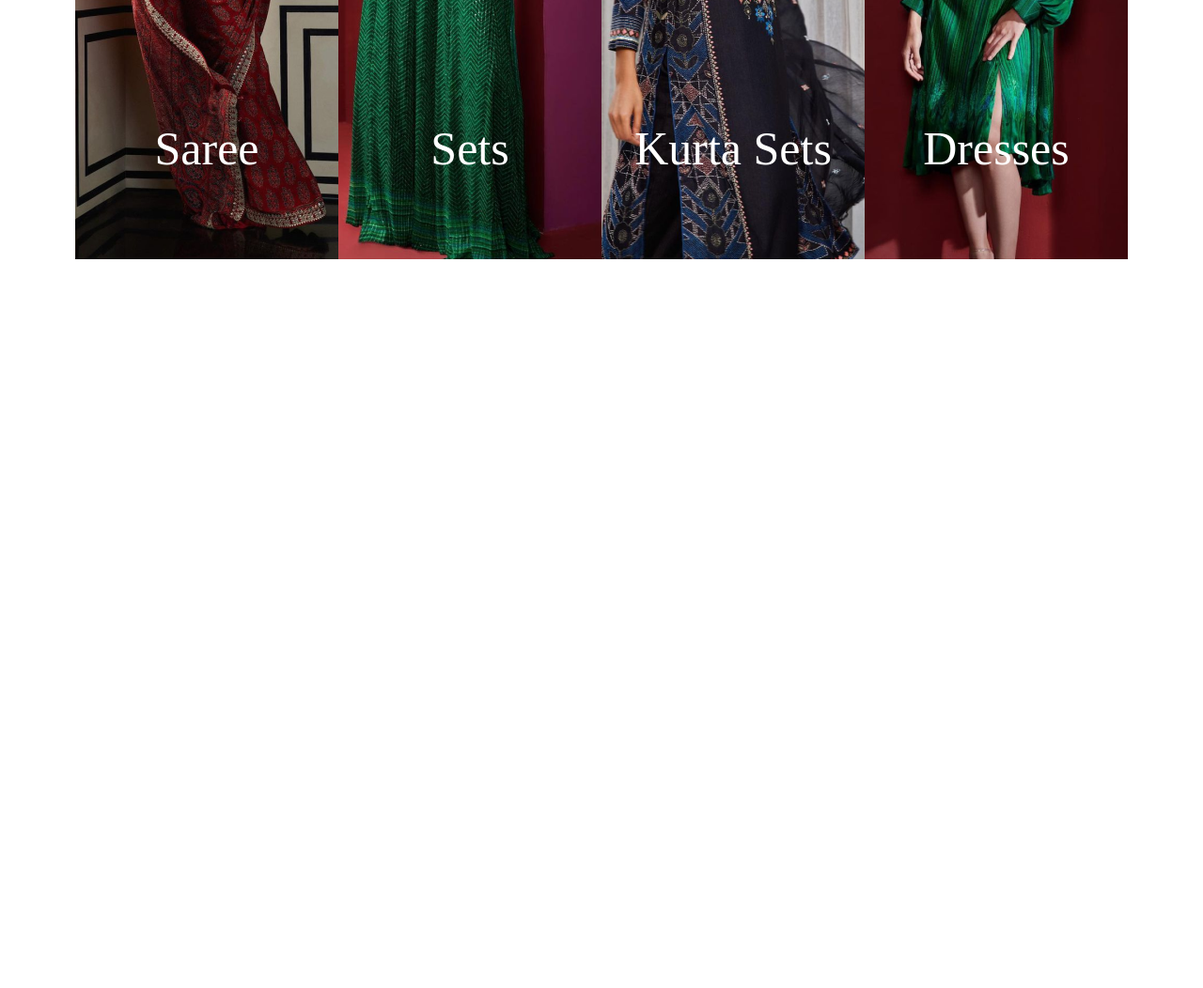
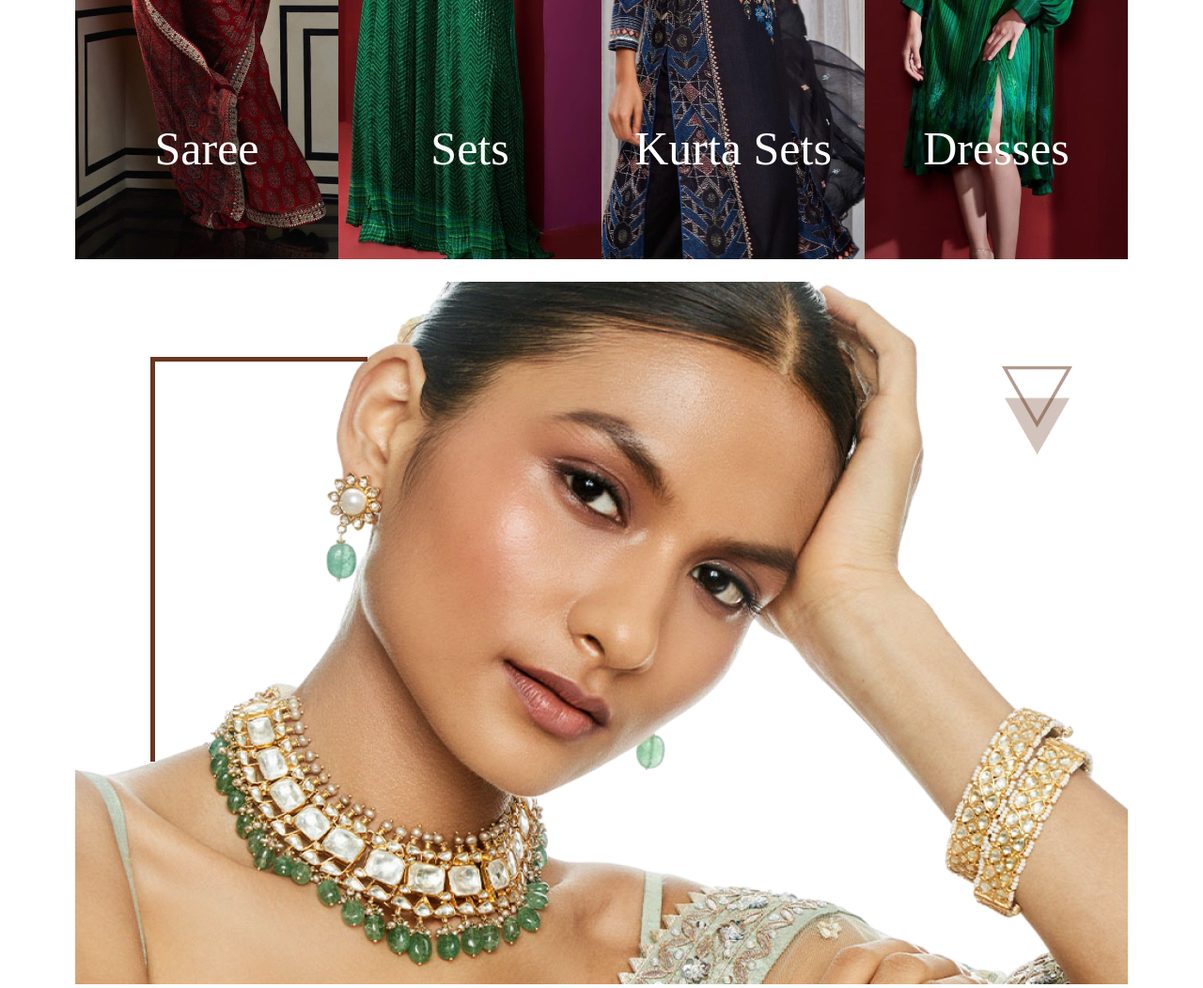
Before and after one commit to MatkovskyA/FH-Anita-Dongre, a plain HTML site: page index.html in a window 1280 px wide. Shown: the part 1503-2555 px from the top of the page at 94% size. Before the commit the page ends 1803 px from the top, so only its background shows below. Drawn offline with Linux system fonts and the light colour scheme.

Commit message:
Собран блок Jewellry

```diff
--- a/index.html
+++ b/index.html
@@ -14,6 +14,7 @@
     <link rel="stylesheet" href="style/luxury.css">
     <link rel="stylesheet" href="style/category.css">
     <link rel="stylesheet" href="style/categ-popup.css">
+    <link rel="stylesheet" href="style/jewellry.css">
     <title>Fashion House(Anita Dongre)</title>
 </head>
 
@@ -131,6 +132,15 @@
                 </div>
             </div>
         </div>
+        <div class="jewellry container">
+            <div class="jewellry__wrapper">
+                <div class="jewellry__img">
+                    <img src="resourses/Jewellry/original.png" class="jew__img" alt="Lady with jewellry">
+                    <div class="jew__border"></div>
+                    <div class="jewellry__btn"></div>
+                </div>
+            </div>
+        </div>
     </main>
 
 
--- /dev/null
+++ b/style/jewellry.css
@@ -0,0 +1,24 @@
+.jewellry__wrapper {
+    position: relative;
+    overflow: hidden;
+}
+
+.jew__border {
+    position: absolute;
+    width: 230.5px;
+    height: 430.5px;
+    border-left: 5px solid #693621;
+    border-top: 5px solid #693621;
+    top: 80px;
+    left: 80px;
+}
+
+.jewellry__btn {
+    background-image: url(../resourses/Jewellry/Group.png);
+    position: absolute;
+    width: 75px;
+    height: 93.5px;
+    top: 90px;
+    right: 59px;
+    cursor: pointer;
+}
```
Also changed, not shown: resourses/Jewellry/Style=Original.png (deleted), resourses/Jewellry/original.png (added).
